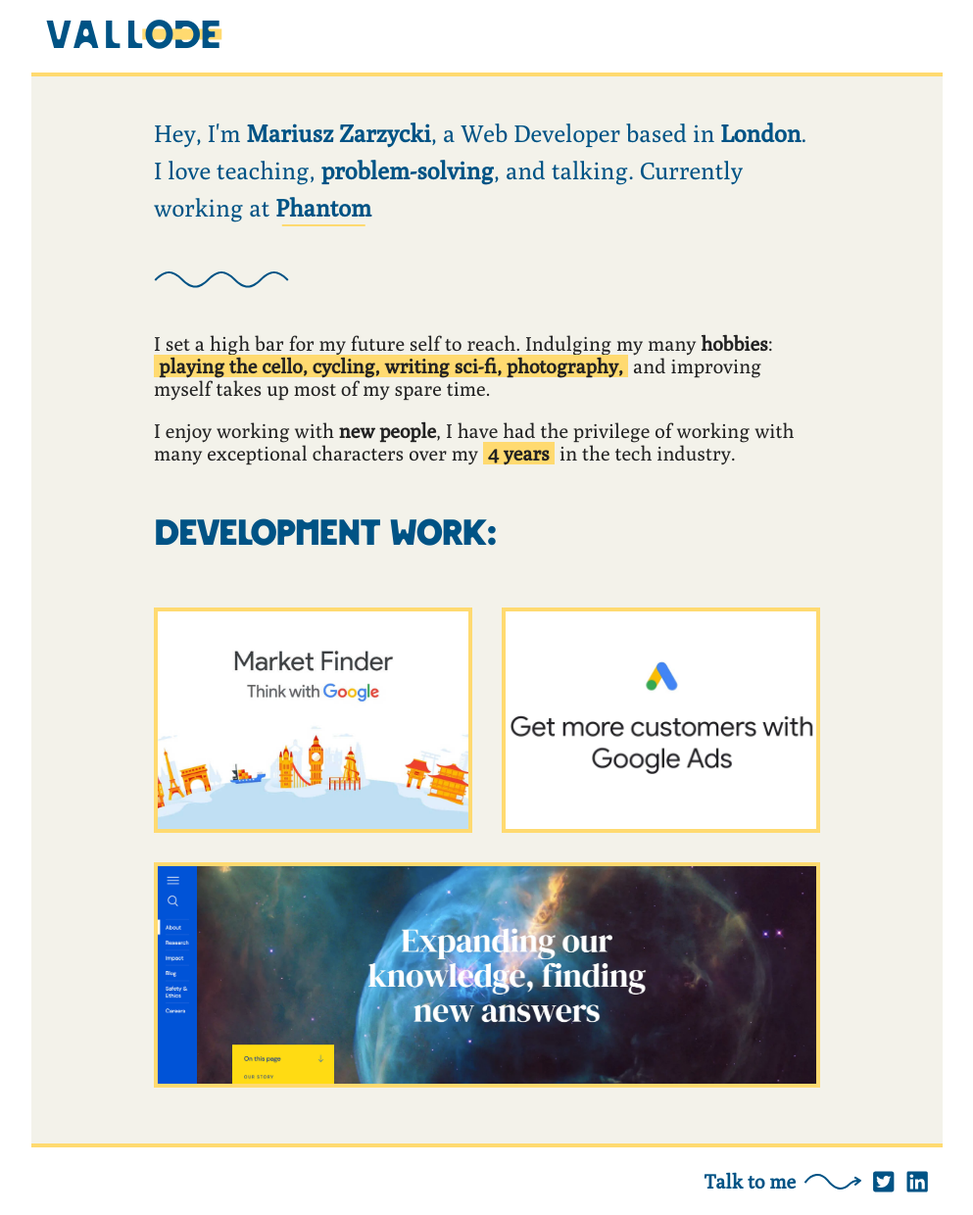
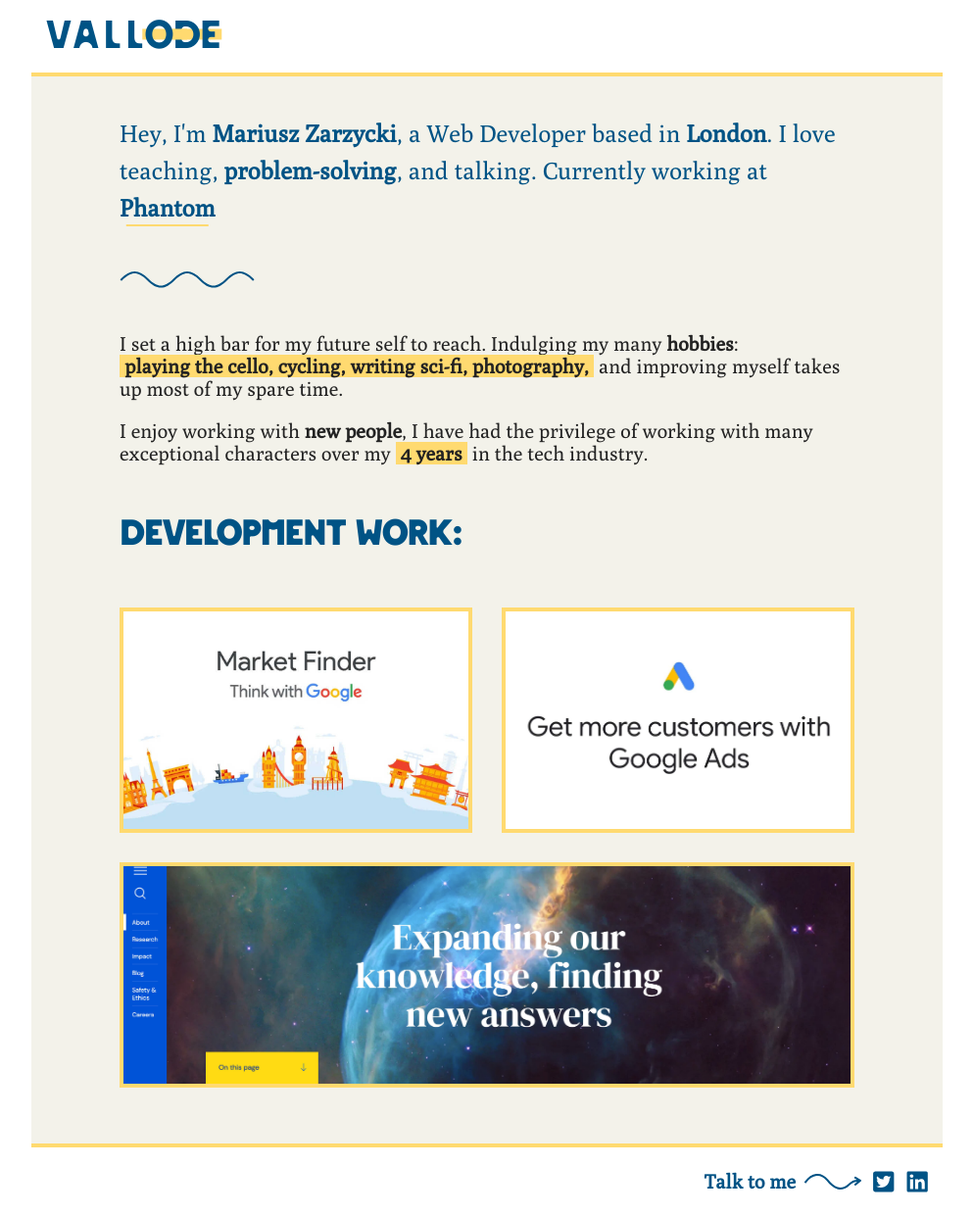
Before and after one commit to vallode/vallode.com, a Jekyll site: the page built from index.html, in a window 1280 px wide. Shown: the whole page at 98% size, without its empty margins (143-1136 px from the left). Built offline with Jekyll 4.4.1, drawn with Linux system fonts in a browser that asks for light colours.

Commit message:
Use page layout title for styling

```diff
--- a/_layouts/default.html
+++ b/_layouts/default.html
@@ -3,7 +3,7 @@
 
 {% include head.html %}
 
-<body class="page-{{ page.title | replace: " ", "-" }}">
+<body class="page-{{ page.layout }}">
 
   {% include header.html %}
 
--- a/_sass/pages/_home.scss
+++ b/_sass/pages/_home.scss
@@ -1,10 +1,10 @@
-.page-home .content-wrapper {
+.page-default .content-wrapper {
   padding: 15px 0;
 
   .intro {
     @include container-padding;
 
-    max-width: 710px;
+    max-width: 780px;
     position: relative;
     z-index: 1;
 
```
